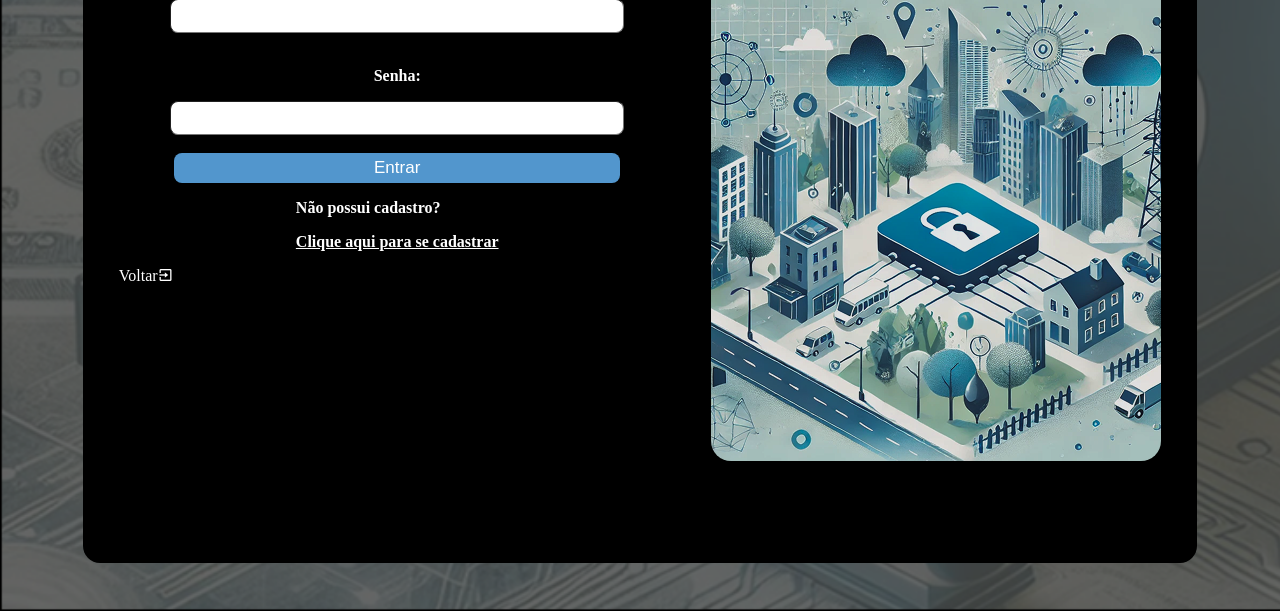
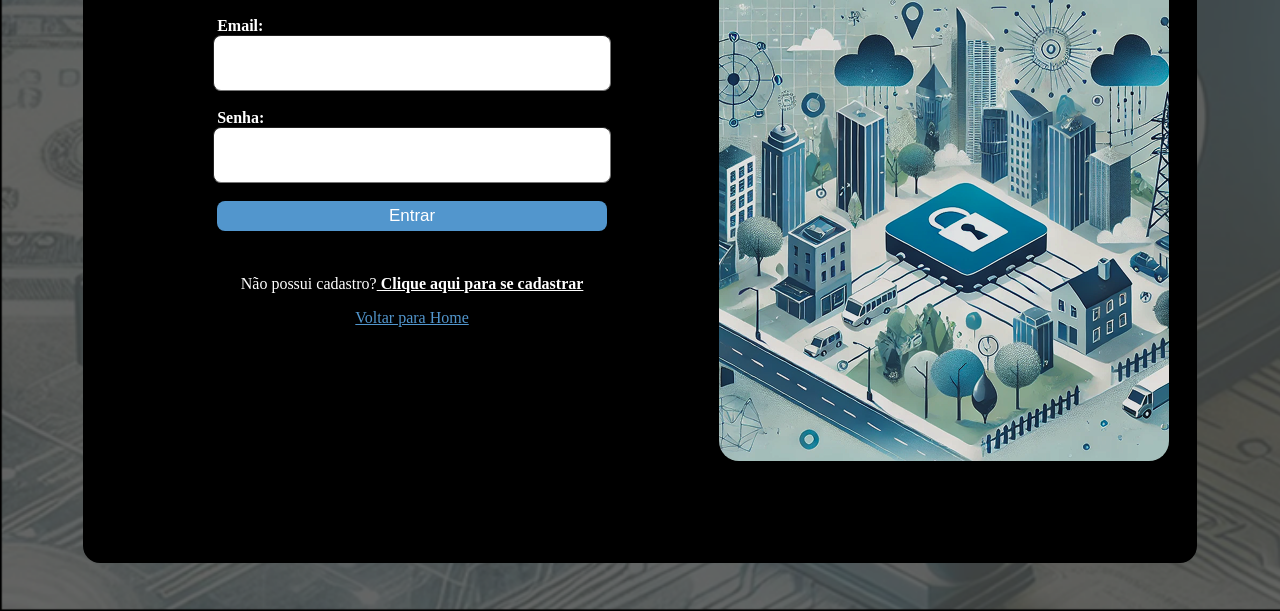
Before and after one commit to CaioVisconti/StreamLine-ATM, a plain HTML site: page Site/public/login.html in a window 1280 px wide. Shown: the part 189-800 px from the top of the page. Drawn offline with nearby package versions, Linux system fonts and the light colour scheme.

Commit message:
cadastro e login certas

```diff
--- a/Site/public/login.html
+++ b/Site/public/login.html
@@ -22,21 +22,18 @@
         </div>
             <div class="Login tamanho-login">
                 <h1>Login</h1>
-                <p class="texto_forte">Email: </p>
+                <span class="texto_forte labels">Email: </span>
             <input type="text" id="ipt_usuario" class="inputLogin"><br>
-            <p class="texto_forte">Senha: </p>
+            <span class="texto_forte labels">Senha: </span>
             <input type="password" id="ipt_senha" class="inputLogin"><br>
             <button onclick="login()" id="button_login" class="button">Entrar</button>
 
-            <div>
-                <p>Não possui cadastro?</p>
-                <a href="../public/cadastro.html" style="color: #fff;"><p style="color:#fff;">Clique aqui para se cadastrar</p></a>
+            <div class="sem_cadastro">
+                <p>Não possui cadastro?<a href="../public/cadastro.html" style="color: #fff;"><span style="color:#fff;"> Clique aqui para se cadastrar</span></a></p>
+
             </div>
-
             <div class="home">
-              <a href="../public/index.html">Voltar</p>
-              </a>
-              <i class='bx bx-exit'></i>
+              <a href="../public/index.html">Voltar para Home</a>
             </div>
 
     </div>
--- a/Site/public/style/cadastro.css
+++ b/Site/public/style/cadastro.css
@@ -33,16 +33,13 @@ body{
 }
 
 .cadastro{
-    border-radius:50px ;
-
+    border-radius:50px;
     width: 50%;
     display: flex;
     flex-direction: column;
     align-items: center;
     border-width: 1px;
     height: 97%;
-
-
 }
 
 .imagem{
@@ -53,7 +50,7 @@ body{
 }
 
 /* Inpusts de cadastro */
-.cadastro p{
+.cadastro span{
     font-weight: 700;
     color: #fff;
 }
@@ -86,3 +83,16 @@ button{
     flex-direction: row;
 
 }
+
+.texto_forte{
+    display: flex;
+    align-items: flex-start;
+    width: 80%;
+    margin-top: 1.5%;
+}
+
+.cadastro_span {
+    font-size: 6ch;
+    color: #5296CD !important;
+    margin-bottom: 5%;
+}
--- a/Site/public/style/login.css
+++ b/Site/public/style/login.css
@@ -41,7 +41,19 @@ body{
     align-items: center;
     border-width: 1px;
     height: 97%;
+    margin-left: 2%;
+    margin-top: 5%;
 
+}
+
+.Login h1 {
+    font-size: 6ch;
+}
+
+.labels {
+    display: flex;
+    align-items:flex-start;
+    width: 70%;
 }
 
 .imagem{
@@ -52,15 +64,15 @@ body{
 }
 
 /* Inputs de login */
-.Login p{
+.Login span{
     font-weight: 700;
     text-align: left;
     color: #fff;
 }
 
 .inputLogin{
-    width: 80%;
-    height: 26px;
+    width: 70%;
+    height: 6vh;
     border-radius: 8px;
     border-width: 1px;
     padding: 3px;
@@ -68,7 +80,7 @@ body{
 
 /* Botoes de cadastro e login */
 button{
-    width: 80%;
+    width: 70%;
     height: 30px;
     border-radius: 8px;
     border: none;
@@ -86,19 +98,19 @@ button{
 
 }
 
+.sem_cadastro{
+    margin-top: 5%;
+    color: white;
+}
+
 .home {
-    width: 100%;
-    height: 10%;
-    /* border: solid white 1px; */
     display: flex;
-
-    && i{
-        color: #fff;
-    }
-
+    align-items: center;
     && a{
-        text-decoration: none;
-        color: #fff;
+        color: #5296CD;
+        font-weight: 500;
+        align-items: center;
+        border-radius: 5px;
     }
 
 }
```
Also changed, not shown: Site/public/cadastro.html (+6 -6 lines).
